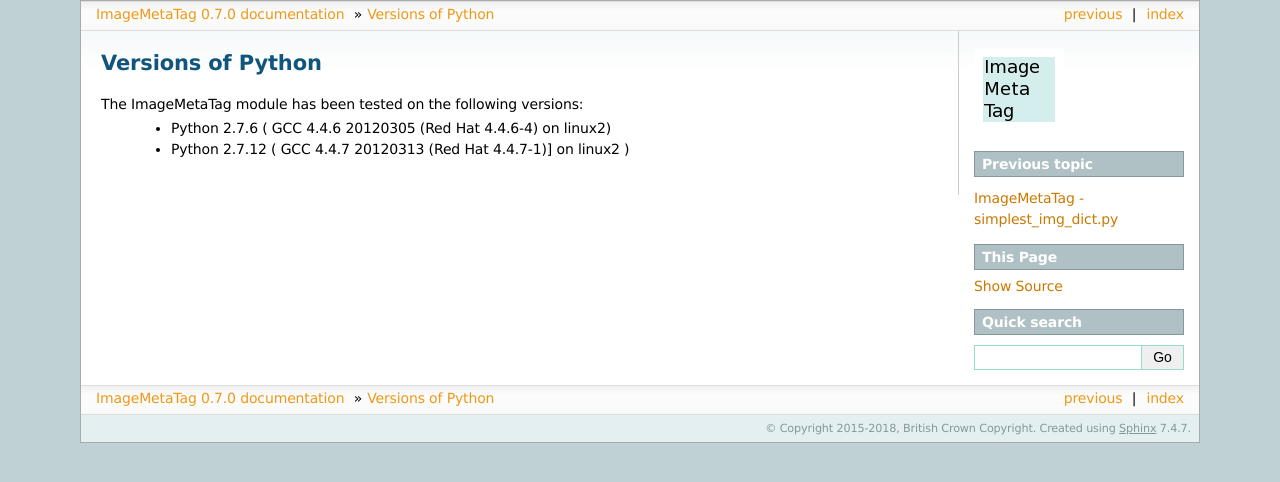
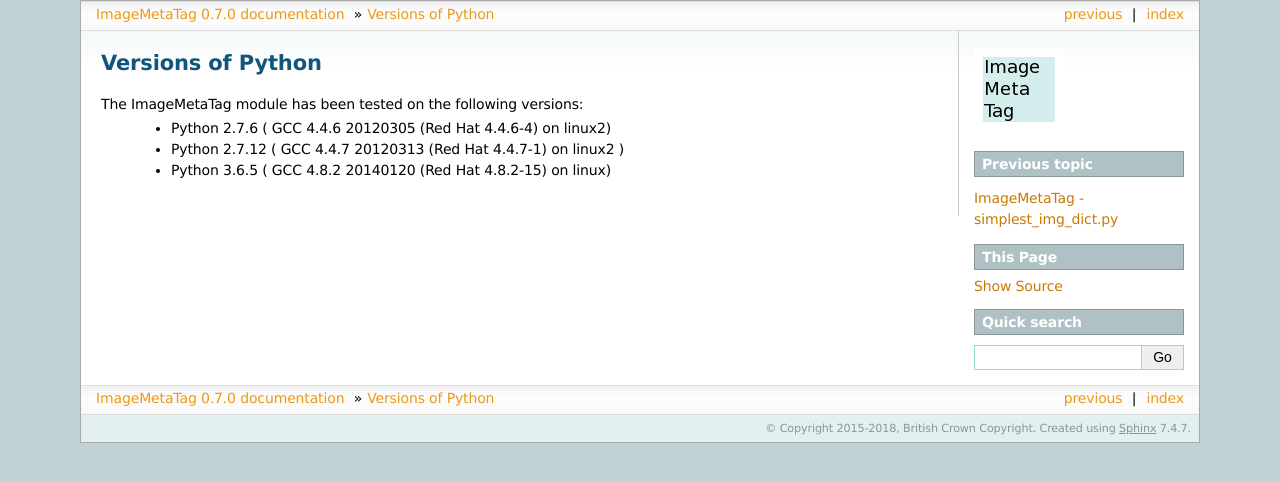
Before and after one commit to SciTools-incubator/image-meta-tag, a Sphinx documentation site: the page built from docs/source/versions.rst, in a window 1280 px wide. Shown: the top 482 px of the page. Built offline with Sphinx 7.4.7, drawn with Linux system fonts in a browser that asks for light colours.

Commit message:
Updated docs - tested under python3.6.5

```diff
--- a/docs/source/versions.rst
+++ b/docs/source/versions.rst
@@ -5,4 +5,5 @@ Versions of Python
 
 The ImageMetaTag module has been tested on the following versions:
  * Python 2.7.6 ( GCC 4.4.6 20120305 (Red Hat 4.4.6-4) on linux2)
- * Python 2.7.12 ( GCC 4.4.7 20120313 (Red Hat 4.4.7-1)] on linux2 )
+ * Python 2.7.12 ( GCC 4.4.7 20120313 (Red Hat 4.4.7-1) on linux2 )
+ * Python 3.6.5 ( GCC 4.8.2 20140120 (Red Hat 4.8.2-15) on linux)
```
Also changed, not shown: 6 other files.
